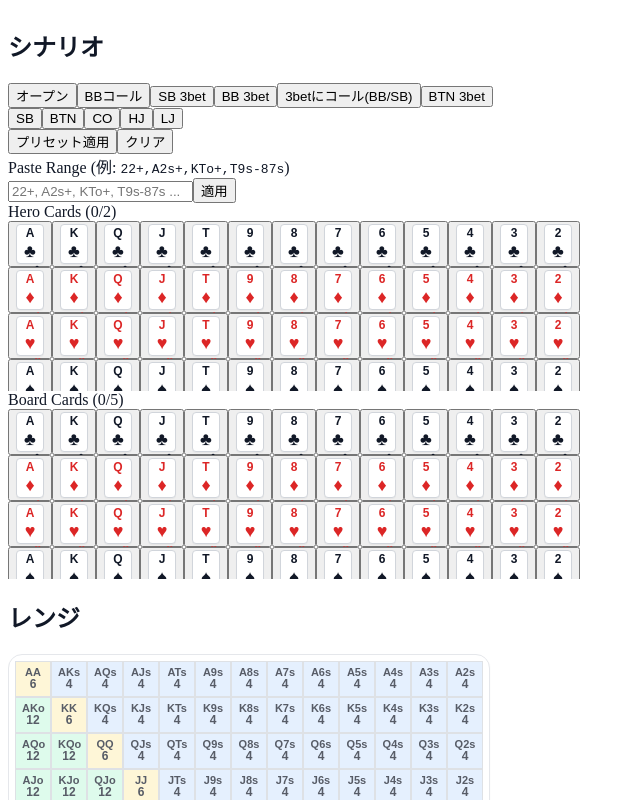
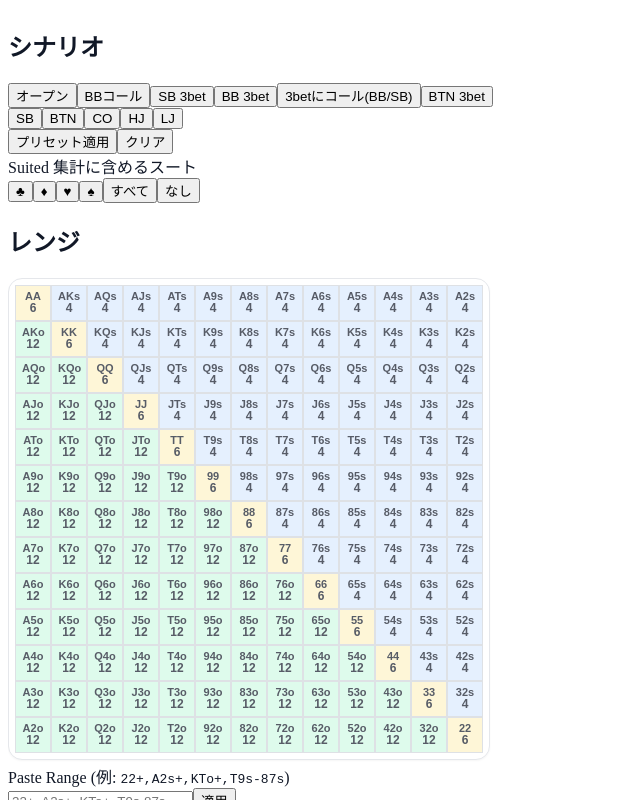
Before and after one commit to mnabe222-glitch/poker-range-trainer, a React (Vite) app: page / in a window 1280 px wide. Shown: the top 800 px of the page, without its empty margins (0-640 px from the left). Built offline with nearby package versions, Linux system fonts and the light colour scheme.

Commit message:
feat: スートフィルタUIを追加（スマホ版にも反映）

```diff
--- a/dev-dist/sw.js
+++ b/dev-dist/sw.js
@@ -79,7 +79,7 @@
    */
   workbox.precacheAndRoute([{
     "url": "index.html",
-    "revision": "0.7jrocds05b"
+    "revision": "0.g2ccr909vf"
   }], {});
   workbox.cleanupOutdatedCaches();
   workbox.registerRoute(new workbox.NavigationRoute(workbox.createHandlerBoundToURL("index.html"), {
--- a/src/App.tsx
+++ b/src/App.tsx
@@ -654,6 +654,57 @@
   </button>
 </div>
 
+{/* --- スートフィルタ（♣♦♥♠） -------------------------------------- */}
+<div className="mt-4">
+  <div className="mb-1 text-sm text-gray-500">Suited 集計に含めるスート</div>
+
+  <div className="flex items-center gap-2">
+    {(['c','d','h','s'] as const).map((s) => {
+      const on = activeSuits.has(s);
+      const glyph = { c:'♣', d:'♦', h:'♥', s:'♠' }[s];
+      const color = { c:'text-gray-900', d:'text-red-600', h:'text-red-600', s:'text-gray-900' }[s];
+
+      return (
+        <button
+          key={s}
+          onClick={() => toggleSuit(s)}
+          aria-pressed={on}
+          title={`${glyph} を${on ? '除外' : '含める'}`}
+          className={[
+            'w-10 h-10 rounded-full border transition flex items-center justify-center text-xl',
+            on
+              ? 'bg-yellow-200 border-yellow-500 shadow-inner'
+              : 'bg-white border-gray-300 hover:bg-gray-50'
+          ].join(' ')}
+        >
+          <span className={color}>{glyph}</span>
+        </button>
+      );
+    })}
+
+    {/* すべてON / すべてOFF ショートカット */}
+    <button
+      onClick={() => setActiveSuits(new Set(['c','d','h','s']))}
+      className="ml-2 h-10 px-3 rounded-xl border bg-white hover:bg-gray-50 text-sm"
+      title="すべてオン"
+    >
+      すべて
+    </button>
+    <button
+      onClick={() => setActiveSuits(new Set())}
+      className="h-10 px-3 rounded-xl border bg-white hover:bg-gray-50 text-sm"
+      title="すべてオフ"
+    >
+      なし
+    </button>
+  </div>
+</div>
+
+{/* レンジ表 */}
+<h2 className="mt-5 text-lg font-semibold">レンジ</h2>
+<RangeGrid />
+
+
 
           {/* 任意レンジ貼り付け */}
           <div className="mt-4">
```
